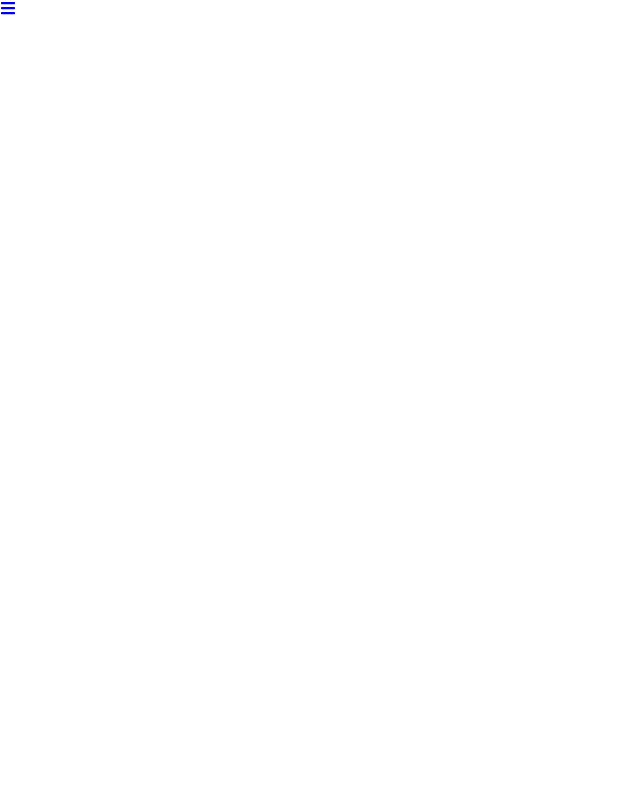
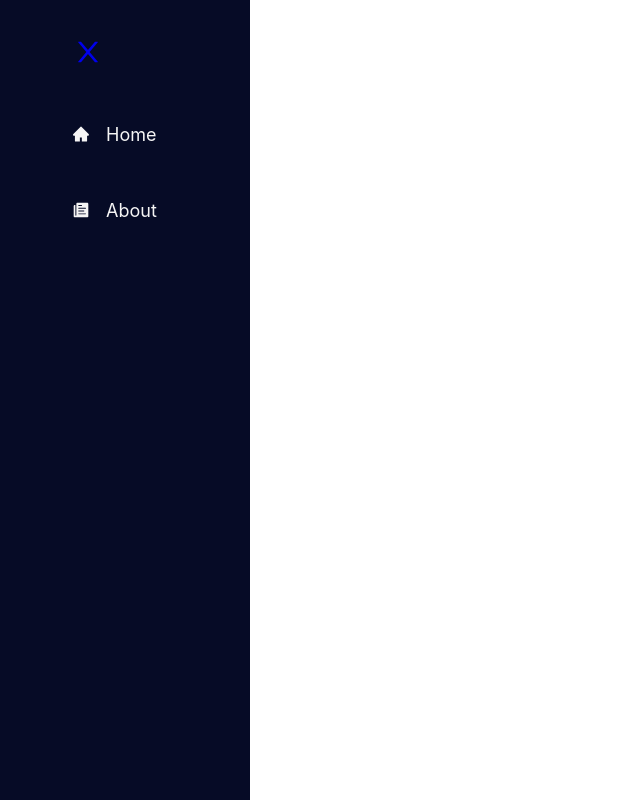
Before and after one commit to ShrikantsGallery/Portfolio, a React (Create React App) app in the folder shrisapp/: page / in a window 1280 px wide. Shown: the whole page, without its empty margins (0-640 px from the left). Built offline with nearby package versions, Linux system fonts and the light colour scheme.

Commit message:
navbar css updated

```diff
--- /dev/null
+++ b/shrisapp/src/components/Navbar.css
@@ -0,0 +1,79 @@
+.navbar{
+    background-color: #060b26;
+    height : 80px;
+    display: flex;
+    justify-content: start;
+    align-items: center;
+
+}
+
+.menu-bars {
+    margin-left: 2rem;
+    font-size: 2rem;
+    background: none;
+
+}
+
+
+.nav-menu {
+    background-color:#060b26;
+    width: 250px;
+    height: 100vh;
+    display: flex;
+    justify-content: center;
+    position: fixed;
+    top: 0;
+    /* left: -100%; */
+    transition: 850ms;
+
+}
+
+.nav-menu.active{
+    left: 0;
+    transition: 350ms;
+
+}
+
+.nav-text{
+    display: flex;
+    justify-content: start;
+    align-items: center;
+    padding: 8px 0px 8px 16px;
+    list-style: none;
+    height: 60px;
+
+}
+
+.nav-text a{
+    text-decoration: none;
+    color: #f5f5f5;
+    font-size: 18px;
+    width:95%;
+    height: 100%;
+    display:flex;
+    align-items:center;
+    padding:0 16px;
+    border-radius: 4px;
+}
+
+.nav-text a:hover {
+    background-color: #1a83ff;
+
+}
+
+.nav-menu-items{
+    width: 100%;
+}
+
+.navbar-toggle{
+    background-color: #060b26;
+    width: 100%;
+    height: 80px;display: flex;
+    justify-content: start;
+    align-items: center;
+
+}
+
+span{
+    margin-left: 16px;
+}
--- a/shrisapp/src/components/Navbar.js
+++ b/shrisapp/src/components/Navbar.js
@@ -1,8 +1,15 @@
-import React from 'react';
+import React,{useState} from 'react';
 import { Link } from 'react-router-dom';
 import * as FaIcons from 'react-icons/fa';
+import * as AiIcons from 'react-icons/ai';
+// import {sidebar} from './components/SidebarData';
+import { SidebarData } from './SidebarData';
+import './Navbar.css';
 
 function Navbar() {
+  const {sidebar, setSidebar} = useState(false);
+  const showSidebar =() => setSidebar(!sidebar);
+
   return (
     <>
     <div className="Navbar">
@@ -10,6 +17,28 @@
       <FaIcons.FaBars/>
       </Link>
     </div>
+    <nav className={sidebar ? 'nav-menu active' : 'nav-menu' }>
+      <ul className='nav-menu-items'>
+        <li className={'navbar-toggle'}>
+        <Link to="#" className='menu-bars'>
+         <AiIcons.AiOutlineClose/>
+         </Link>
+        </li>
+        {SidebarData.map((item,index)=>{
+            return(
+              <li key={index} className={item.cName}>
+                <Link to={item.path}>
+                  {item.icon}
+                  <span>{item.title}</span>
+
+                </Link>
+
+              </li>
+            )
+
+        })}
+      </ul>
+    </nav>
     </>
   );
 }
--- /dev/null
+++ b/shrisapp/src/components/SidebarData.js
@@ -0,0 +1,22 @@
+
+import React from 'react';
+import * as FaIcons from 'react-icons/fa';
+import * as AiIcons from 'react-icons/ai';
+import * as IoIcons from 'react-icons/io';
+
+export const SidebarData = [
+    {
+        title: 'Home',
+        path:'/',
+        icon:<AiIcons.AiFillHome/>,
+        cName: 'nav-text'
+    },
+    {
+        title: 'About',
+        path:'/about',
+        icon:<IoIcons.IoIosPaper/>,
+        cName: 'nav-text'
+    },
+
+
+]
```
